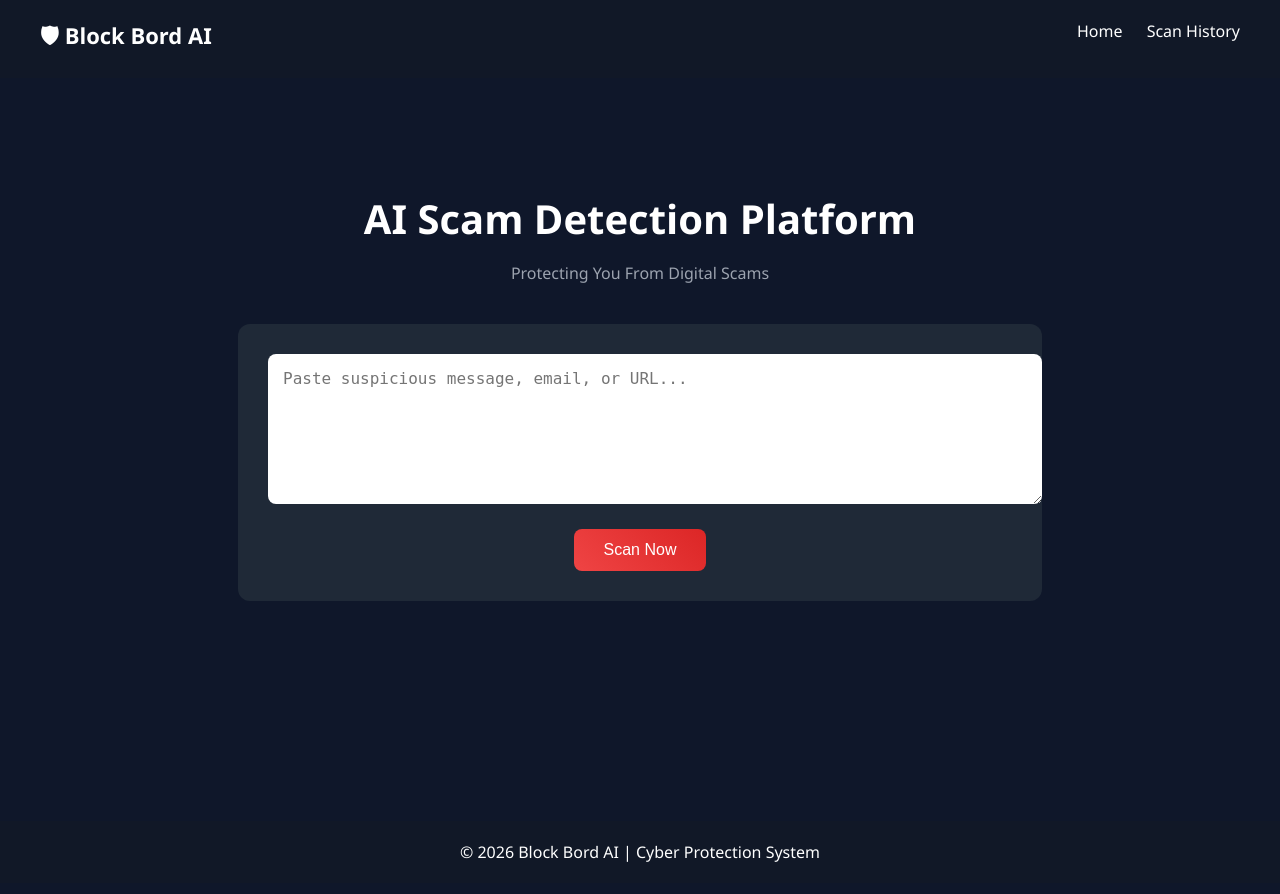
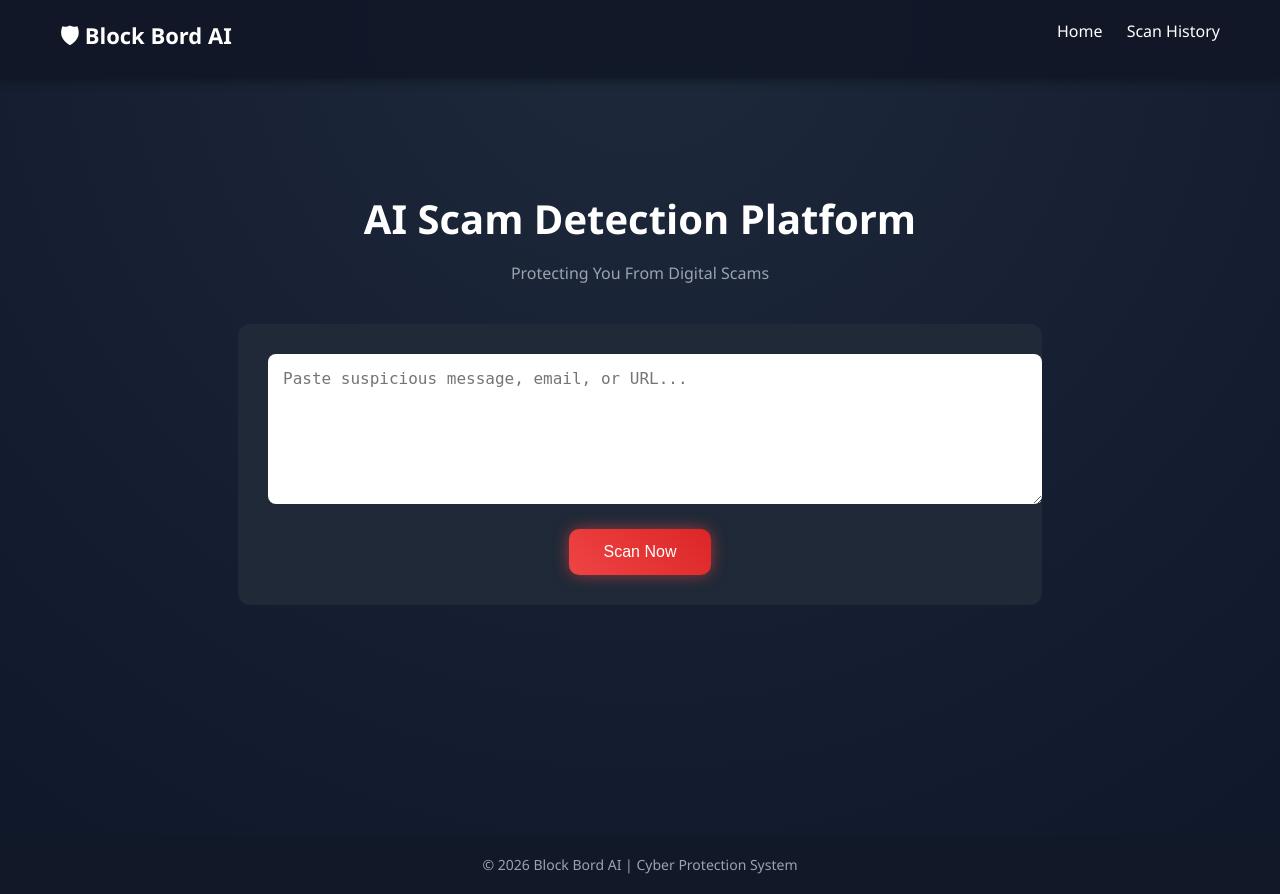
Before and after one commit to kvdayananda/block-bord, a FastAPI app: page / in a window 1280 px wide. Before the commit the page ends 862 px from the top, so only its background shows below. Run offline with FastAPI, Linux system fonts and the light colour scheme.

Commit message:
Premium UI polish upgrade

```diff
--- a/static/style.css
+++ b/static/style.css
@@ -1,15 +1,29 @@
 body {
     margin: 0;
     font-family: 'Segoe UI', sans-serif;
-    background: #0f172a;
+    background: radial-gradient(circle at top, #1e293b, #0f172a);
     color: white;
 }
 
 .navbar {
+    position: sticky;
+    top: 0;
+    z-index: 1000;
     display: flex;
     justify-content: space-between;
-    padding: 20px 40px;
-    background: #111827;
+    padding: 20px 60px;
+    background: rgba(17, 24, 39, 0.95);
+    backdrop-filter: blur(10px);
+    box-shadow: 0 2px 10px rgba(0,0,0,0.4);
+}
+
+footer {
+    text-align: center;
+    padding: 40px 20px;
+    background: #0b1220;
+    color: #9ca3af;
+    font-size: 14px;
+
 }
 
 .logo {
@@ -61,18 +75,20 @@
 
 button {
     margin-top: 20px;
-    padding: 12px 30px;
+    padding: 14px 35px;
     background: linear-gradient(45deg, #ef4444, #dc2626);
     border: none;
     color: white;
     font-size: 16px;
     cursor: pointer;
-    border-radius: 8px;
+    border-radius: 10px;
     transition: 0.3s ease;
+    box-shadow: 0 0 15px rgba(239, 68, 68, 0.6);
 }
 
 button:hover {
-    transform: scale(1.05);
+    transform: translateY(-3px);
+    box-shadow: 0 0 25px rgba(239, 68, 68, 0.9);
 }
 
 .result-card {
@@ -80,10 +96,15 @@
     width: 60%;
     margin-left: auto;
     margin-right: auto;
-    padding: 20px;
-    border-radius: 12px;
+    padding: 25px;
+    border-radius: 15px;
+    animation: fadeIn 0.4s ease-in-out;
 }
 
+@keyframes fadeIn {
+    from { opacity: 0; transform: translateY(15px); }
+    to { opacity: 1; transform: translateY(0); }
+}
 .safe {
     background-color: #16a34a;
 }
```
